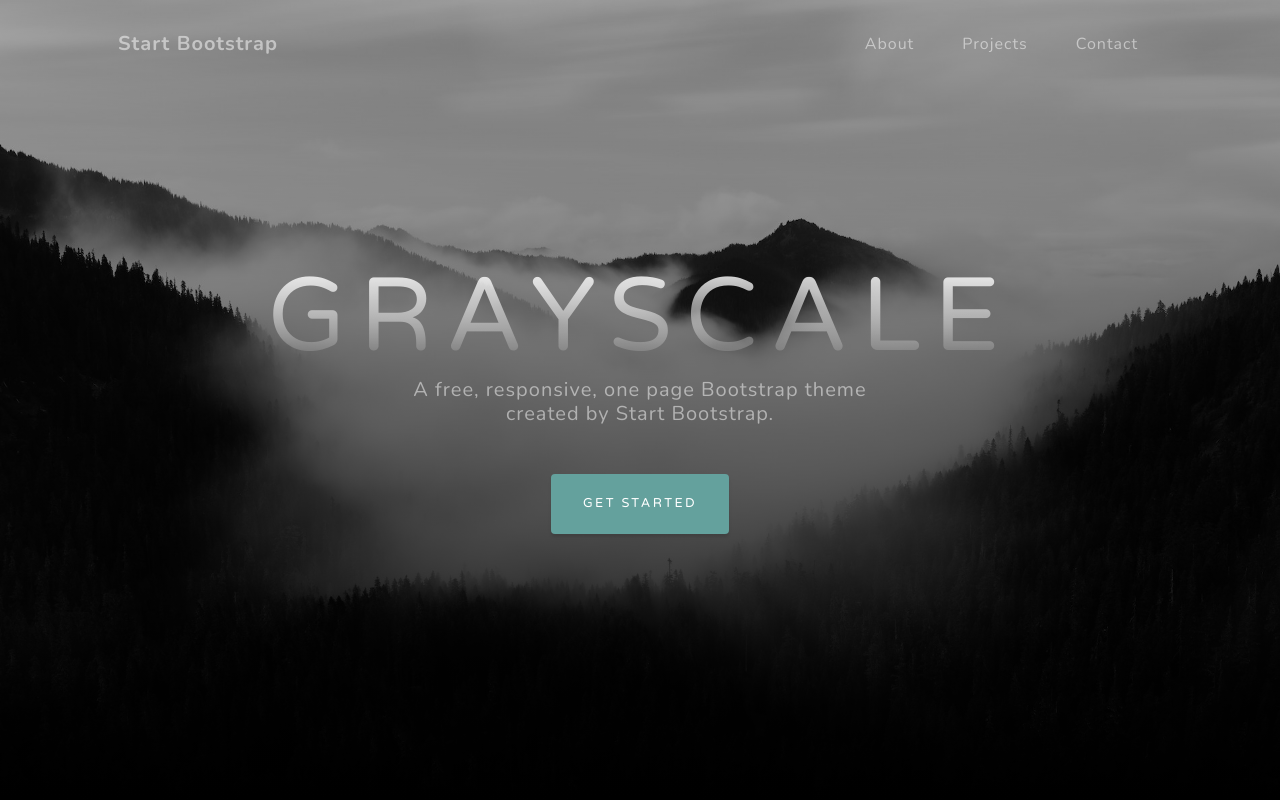
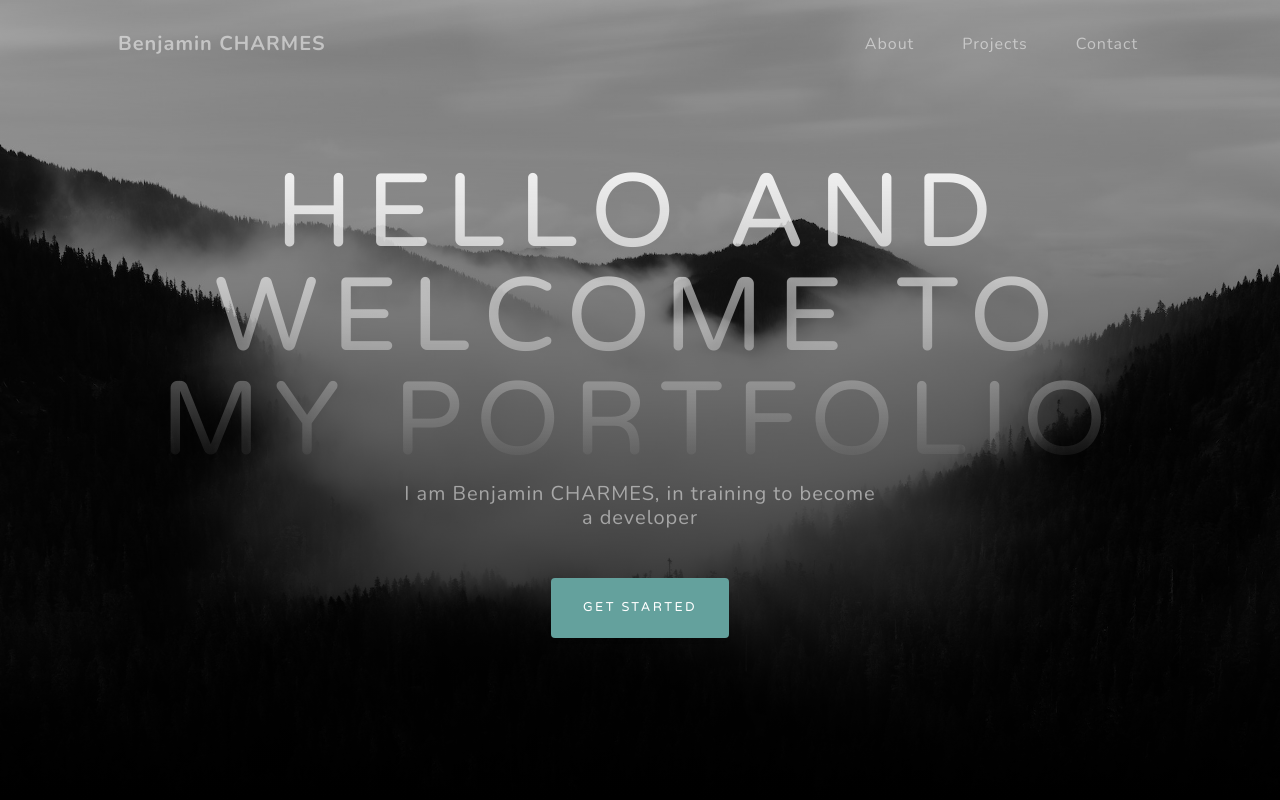
Before and after one commit to BenjaminCharmes/benjamincharmes.github.io, a plain HTML site: page index.html in a window 1280 px wide. Shown: the top 800 px of the page. Drawn offline with nearby package versions, Linux system fonts and the light colour scheme.

Commit message:
First test

```diff
--- a/index.html
+++ b/index.html
@@ -5,8 +5,8 @@
         <meta name="viewport" content="width=device-width, initial-scale=1, shrink-to-fit=no" />
         <meta name="description" content="" />
         <meta name="author" content="" />
-        <title>Grayscale - Start Bootstrap Theme</title>
-        <link rel="icon" type="image/x-icon" href="assets/favicon.ico" />
+        <title>Benjamin CHARMES - Portfolio</title>
+        <link rel="shortcut_icon" href="icons/atome.png">
         <!-- Font Awesome icons (free version)-->
         <script src="https://use.fontawesome.com/releases/v6.1.0/js/all.js" crossorigin="anonymous"></script>
         <!-- Google fonts-->
@@ -15,11 +15,12 @@
         <!-- Core theme CSS (includes Bootstrap)-->
         <link href="css/styles.css" rel="stylesheet" />
     </head>
+
     <body id="page-top">
         <!-- Navigation-->
         <nav class="navbar navbar-expand-lg navbar-light fixed-top" id="mainNav">
             <div class="container px-4 px-lg-5">
-                <a class="navbar-brand" href="#page-top">Start Bootstrap</a>
+                <a class="navbar-brand" href="#page-top">Benjamin CHARMES</a>
                 <button class="navbar-toggler navbar-toggler-right" type="button" data-bs-toggle="collapse" data-bs-target="#navbarResponsive" aria-controls="navbarResponsive" aria-expanded="false" aria-label="Toggle navigation">
                     Menu
                     <i class="fas fa-bars"></i>
@@ -38,8 +39,8 @@
             <div class="container px-4 px-lg-5 d-flex h-100 align-items-center justify-content-center">
                 <div class="d-flex justify-content-center">
                     <div class="text-center">
-                        <h1 class="mx-auto my-0 text-uppercase">Grayscale</h1>
-                        <h2 class="text-white-50 mx-auto mt-2 mb-5">A free, responsive, one page Bootstrap theme created by Start Bootstrap.</h2>
+                        <h1 class="mx-auto my-0 text-uppercase">Hello and welcome to my portfolio</h1>
+                        <h2 class="text-white-50 mx-auto mt-2 mb-5">I am Benjamin CHARMES, in training to become a developer</h2>
                         <a class="btn btn-primary" href="#about">Get Started</a>
                     </div>
                 </div>
```
Also changed, not shown: icons/atome.png (added), 1 other file.
